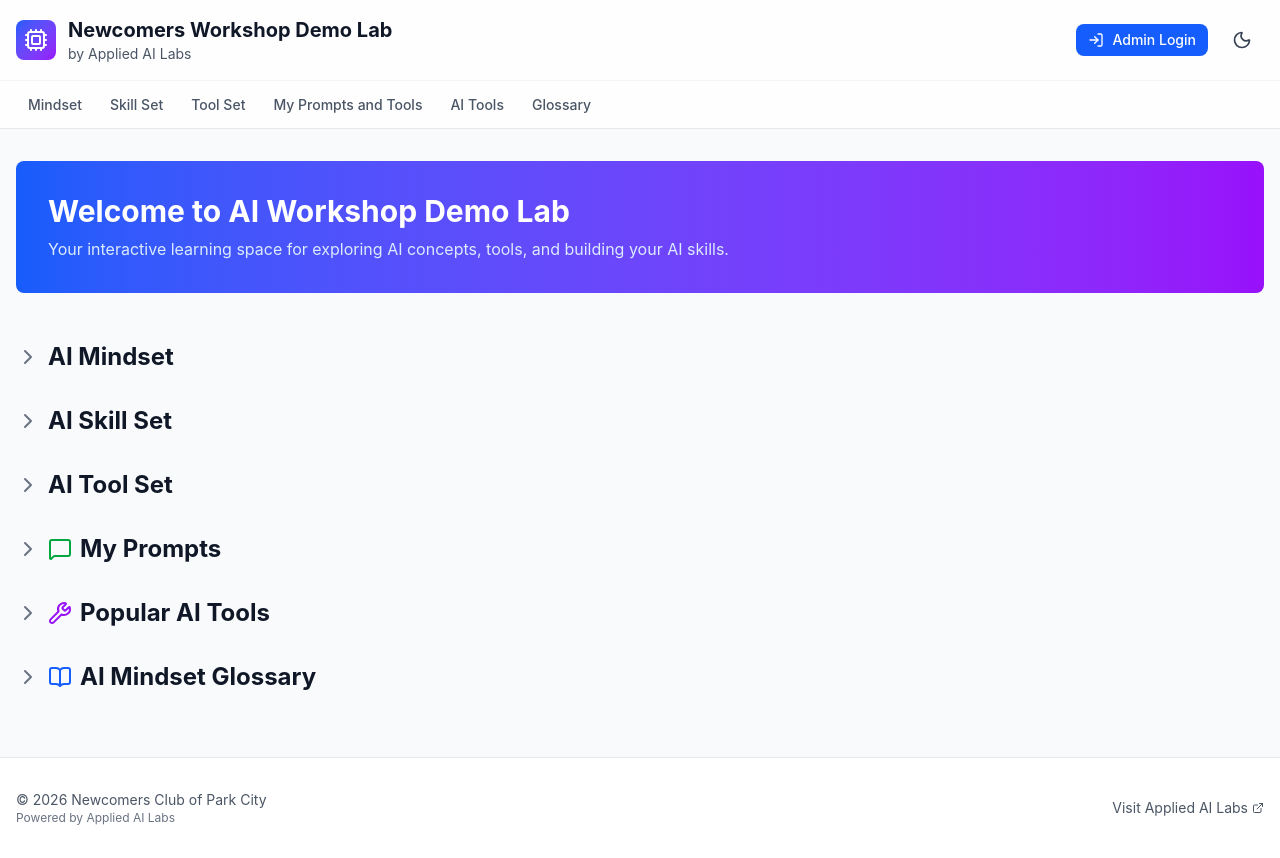
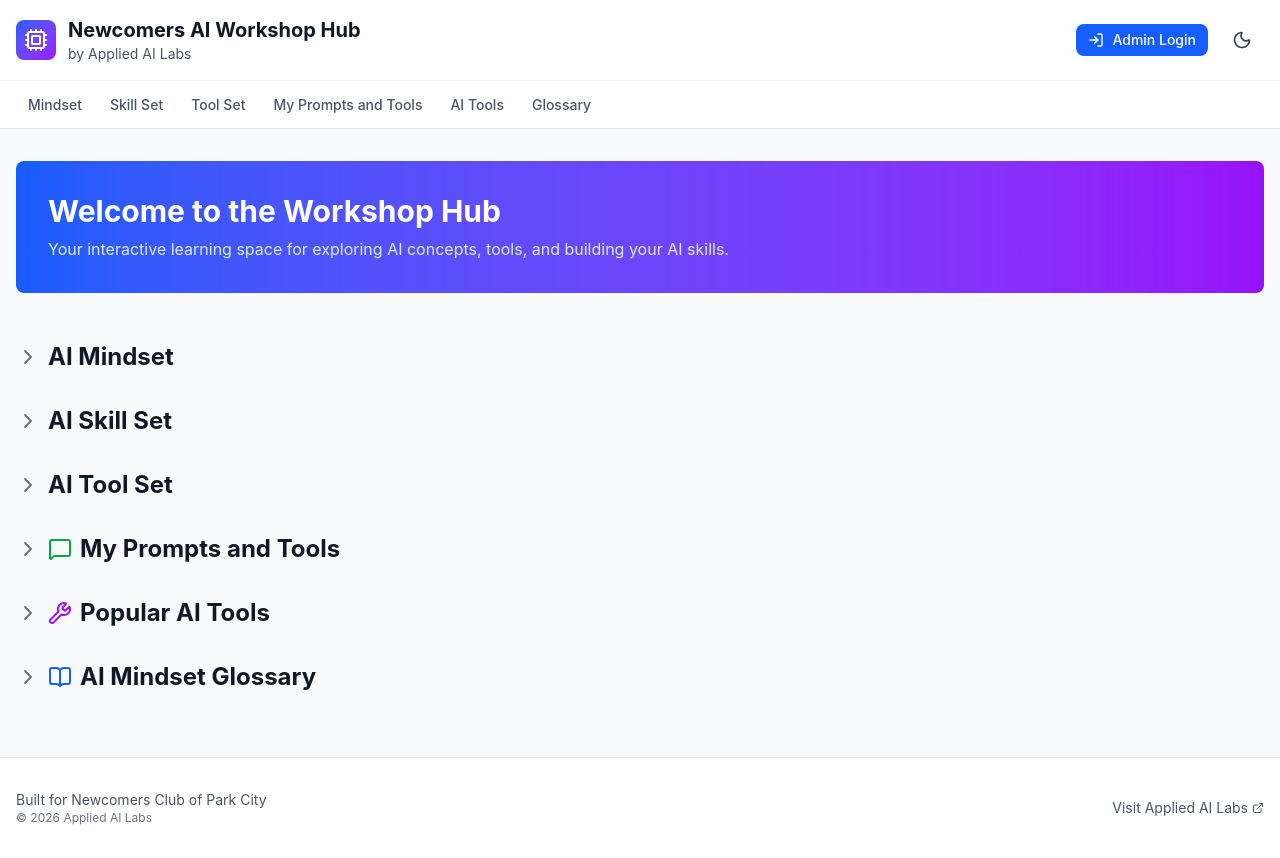
Before and after one commit to toddwmac/ai-workshop-launchpad, a React (Vite) app: page / in a window 1280 px wide. Built offline with nearby package versions, Linux system fonts and the light colour scheme.

Commit message:
text tuniung

```diff
--- a/src/App.tsx
+++ b/src/App.tsx
@@ -161,7 +161,7 @@ function App() {
       <main className="container mx-auto px-4 py-8">
         <div className="mb-12 rounded-lg bg-gradient-to-r from-blue-600 to-purple-600 p-8 text-white">
           <h1 className="mb-2 text-3xl font-bold">
-            Welcome to AI Workshop Demo Lab
+            Welcome to the Workshop Hub
           </h1>
           <p className="text-blue-100">
             Your interactive learning space for exploring AI concepts, tools, and building your AI skills.
--- a/src/components/Layout/Footer.tsx
+++ b/src/components/Layout/Footer.tsx
@@ -7,10 +7,10 @@ export function Footer() {
         <div className="flex flex-col items-center justify-between gap-4 md:flex-row">
           <div className="text-center md:text-left">
             <p className="text-sm text-gray-600 dark:text-gray-400">
-              © {new Date().getFullYear()} Newcomers Club of Park City
+              Built for Newcomers Club of Park City
             </p>
             <p className="text-xs text-gray-500 dark:text-gray-500">
-              Powered by Applied AI Labs
+              © {new Date().getFullYear()} Applied AI Labs
             </p>
           </div>
 
--- a/src/components/Layout/Header.tsx
+++ b/src/components/Layout/Header.tsx
@@ -30,7 +30,7 @@ export function Header({ isAuthenticated, onLogin, onLogout, onExport, onNavigat
             </div>
             <div>
               <h1 className="text-xl font-bold text-gray-900 dark:text-white">
-                Newcomers Workshop Demo Lab
+                Newcomers AI Workshop Hub
               </h1>
               <p className="text-sm text-gray-600 dark:text-gray-400">
                 by Applied AI Labs
--- a/src/components/Sections/MyPrompts.tsx
+++ b/src/components/Sections/MyPrompts.tsx
@@ -48,7 +48,7 @@ export function MyPrompts({ prompts, onAddPrompt, onEditPrompt, onDeletePrompt,
             <ChevronRight className="h-6 w-6 text-gray-500 dark:text-gray-400" />
           )}
           <MessageSquare className="h-6 w-6 text-green-600 dark:text-green-400" />
-          My Prompts
+          My Prompts and Tools
         </button>
         {isOpen && (
           <div className="flex gap-2">
```
Also changed, not shown: simple NewcomerPCLogo.jpeg (added).
